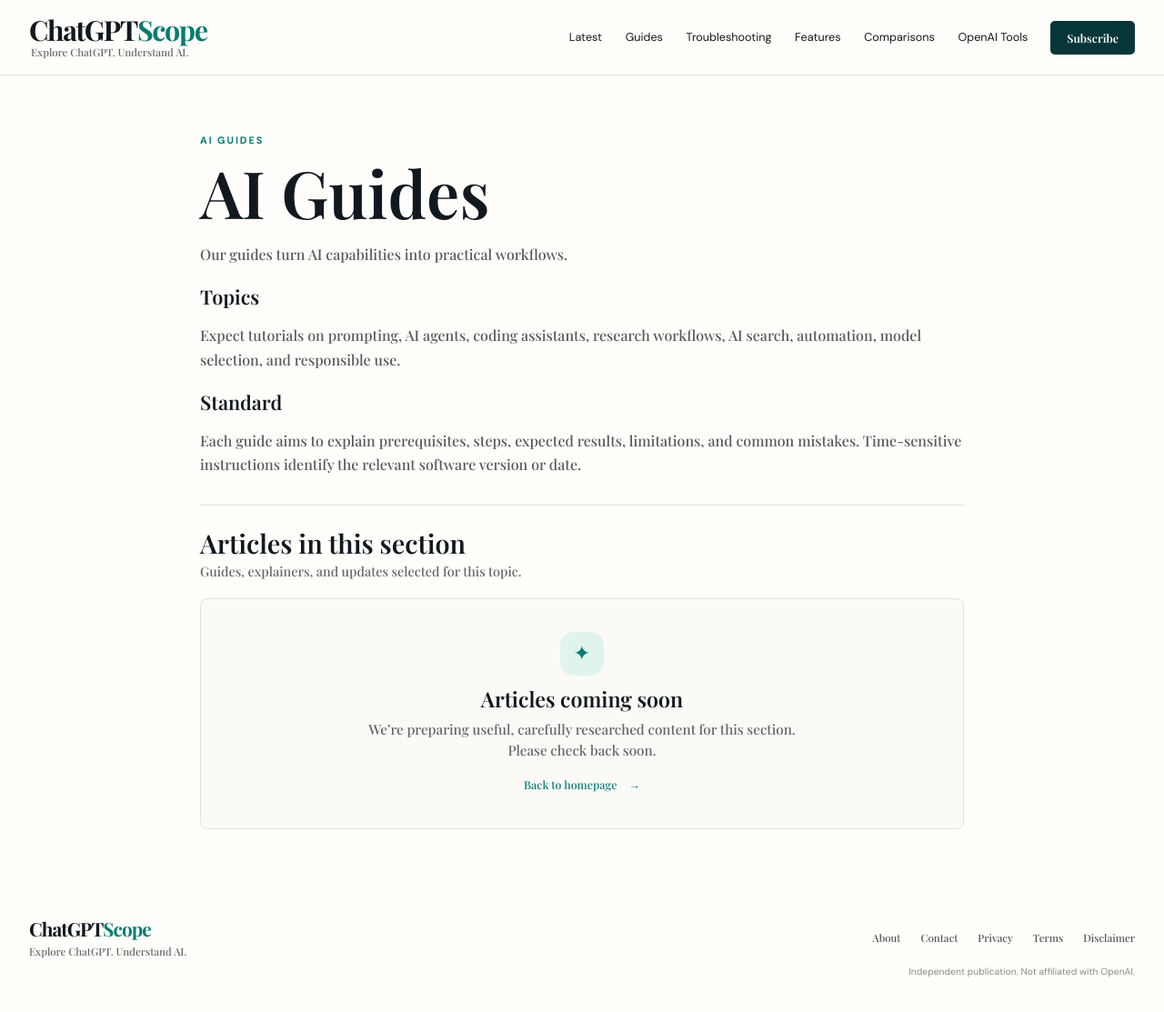
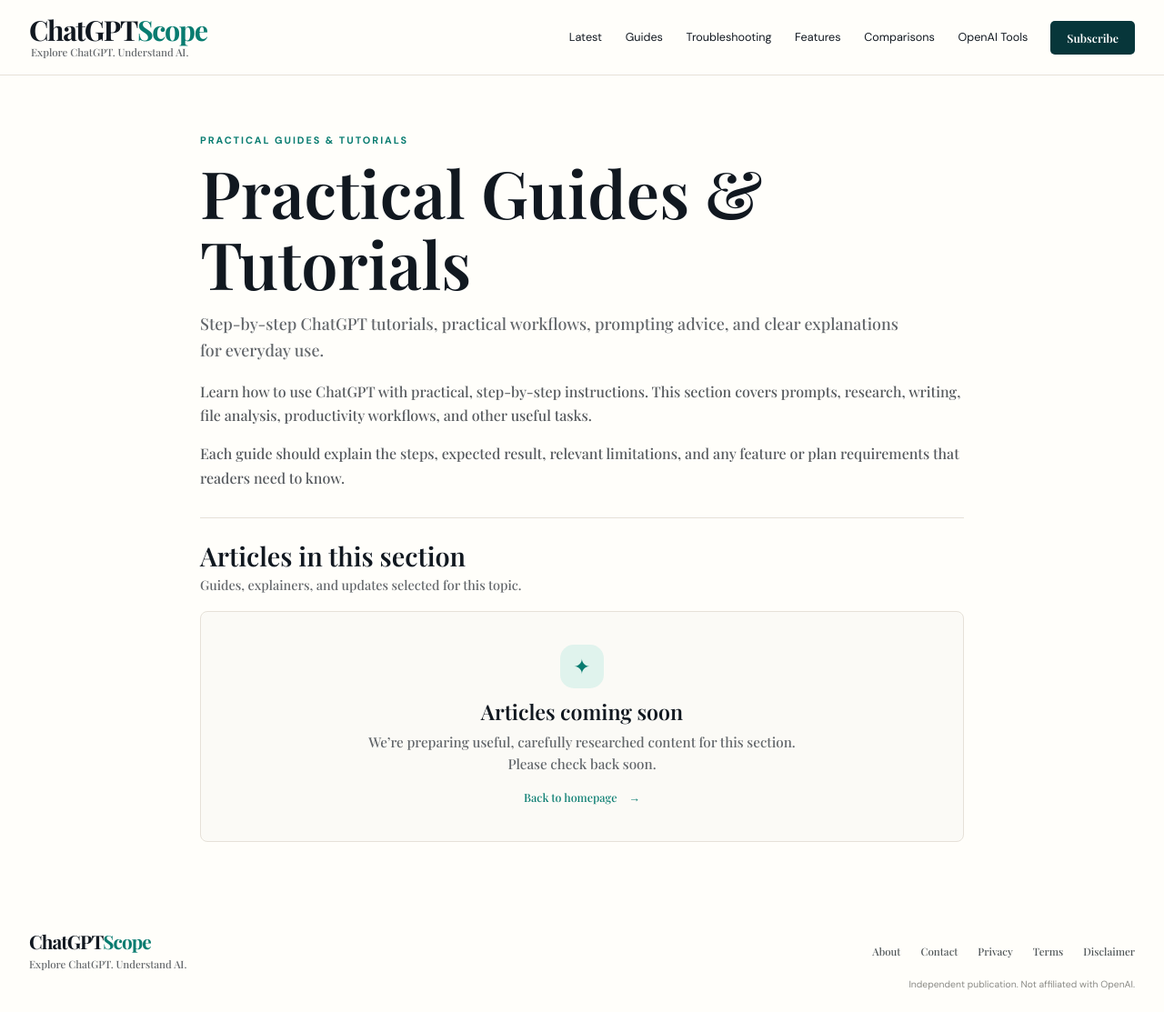
Before and after one commit to todaysnewsai/ChatGPTScope, a Jekyll site: the page built from guides/index.md, in a window 1280 px wide and 1113 px high. Shown: the whole window at 91% size. Built offline with Jekyll 4.4.1, drawn with Linux system fonts in a browser that asks for light colours.

Commit message:
Complete ChatGPTScope topic page: guides/index.md

```diff
--- a/guides/index.md
+++ b/guides/index.md
@@ -1,15 +1,11 @@
 ---
+layout: page
+title: "Practical Guides & Tutorials"
+permalink: /guides/
 category: guides
-layout: page
-title: "AI Guides"
+description: "Step-by-step ChatGPT tutorials, practical workflows, prompting advice, and clear explanations for everyday use."
 ---
 
-Our guides turn AI capabilities into practical workflows.
+Learn how to use ChatGPT with practical, step-by-step instructions. This section covers prompts, research, writing, file analysis, productivity workflows, and other useful tasks.
 
-## Topics
-
-Expect tutorials on prompting, AI agents, coding assistants, research workflows, AI search, automation, model selection, and responsible use.
-
-## Standard
-
-Each guide aims to explain prerequisites, steps, expected results, limitations, and common mistakes. Time-sensitive instructions identify the relevant software version or date.
+Each guide should explain the steps, expected result, relevant limitations, and any feature or plan requirements that readers need to know.
```
